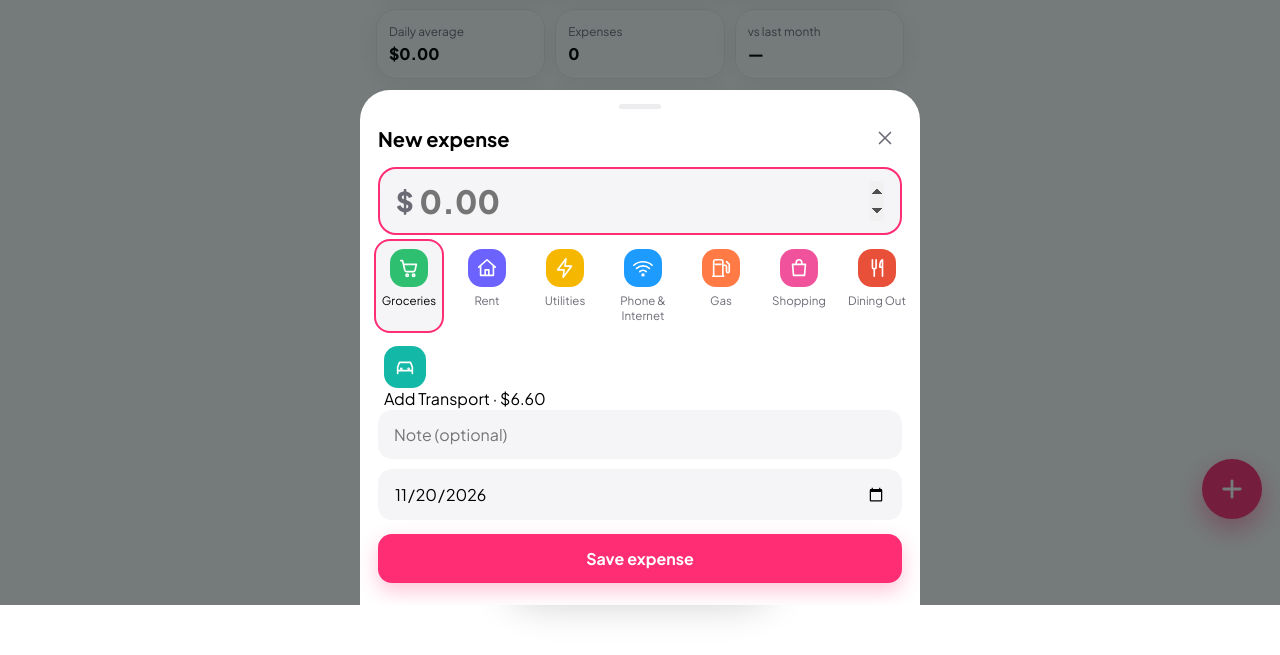
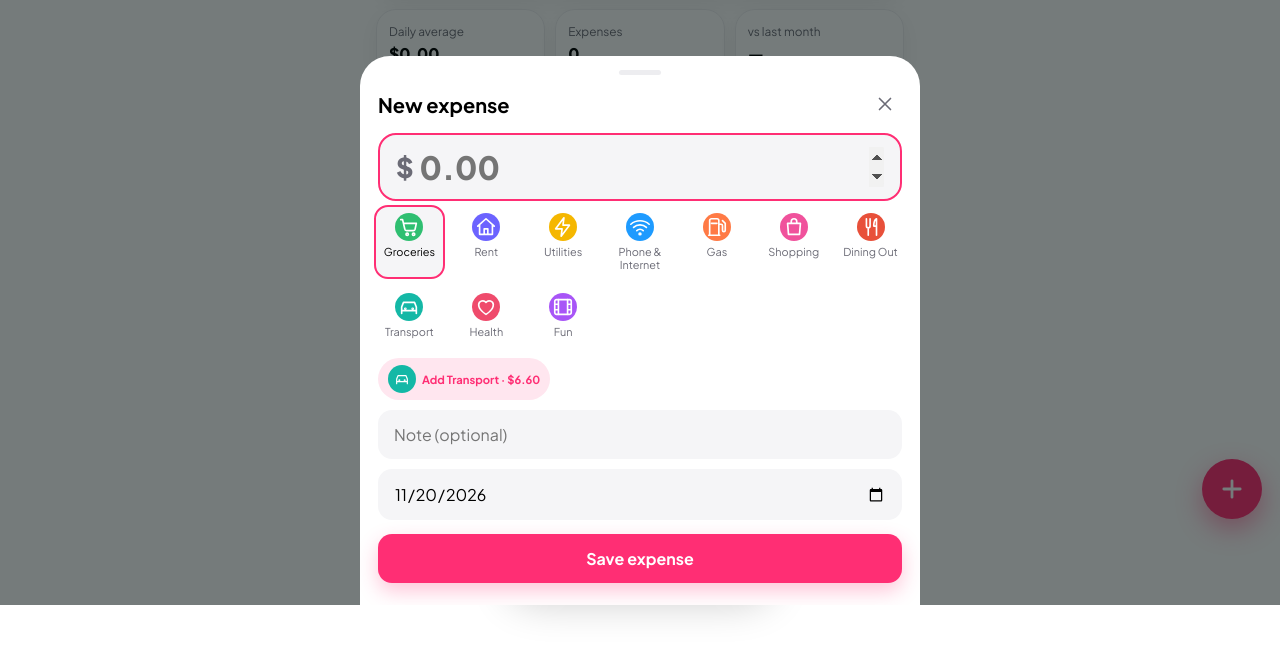
Before and after one commit to omor-faruque/expense-tracker, a plain HTML site: page index.html in a window 1280 px wide. Both pictures are taken after a click on the button 1232 px from the left and 684 px from the top of the page. Shown: the part 195-850 px from the top of the page. Drawn offline with Linux system fonts and the light colour scheme.

Commit message:
Refactor styles for .ic and .chip classes

```diff
--- a/styles.css
+++ b/styles.css
@@ -39,7 +39,7 @@ h1{font-size:1.5rem;font-weight:800;margin:0;letter-spacing:-.02em}
 .bar i{display:block;width:100%;max-width:38px;border-radius:10px 10px 4px 4px;background:var(--bd);height:0;transition:height 1s cubic-bezier(.2,.8,.2,1)}
 .bar.cur i{background:linear-gradient(#FF7EA8,var(--ac))}
 .row{display:flex;align-items:center;gap:12px;padding:10px 0}
-.ic{width:42px;height:42px;border-radius:14px;display:grid;place-items:center;color:#fff;flex:none;transition:transform .3s}
+.ic{width:28px;height:28px;border-radius:14px;display:grid;place-items:center;color:#fff;flex:none;transition:transform .3s}
 .row:active .ic{transform:scale(.9) rotate(-6deg)}
 .rb{flex:1;min-width:0}.rb b{display:block;font-weight:600;white-space:nowrap;overflow:hidden;text-overflow:ellipsis}
 .rb small{color:var(--mu)}
@@ -76,10 +76,12 @@ input:focus{outline:0;border-color:var(--ac)}
 .sheet{position:absolute;left:0;right:0;bottom:0;max-width:560px;margin:auto;background:var(--sf);border-radius:30px 30px 0 0;padding:22px 18px calc(22px + env(safe-area-inset-bottom,0px));transform:translateY(100%);transition:transform .45s cubic-bezier(.2,.9,.25,1);max-height:92%;overflow:auto}
 .ov.open .sheet{transform:none}
 .sheet h3{margin:0 0 12px;font-size:1.25rem}
-.chips{display:flex;gap:8px;overflow-x:auto;padding:4px 0 12px;margin:0 -4px}
-.chip{display:flex;flex-direction:column;align-items:center;gap:6px;font-size:.72rem;min-width:70px;padding:8px 4px;border-radius:16px;border:2px solid transparent;color:var(--mu)}
+.chips{display:grid;grid-template-columns:repeat(auto-fit,minmax(64px,1fr));gap:6px;padding:4px 0 12px;margin:0 -4px}
+.chip{display:flex;flex-direction:column;align-items:center;gap:4px;font-size:.68rem;min-width:0;width:100%;padding:6px 3px;border-radius:14px;border:2px solid transparent;color:var(--mu)}
 .chip.on{border-color:var(--ac);color:var(--ink);background:var(--sf2)}
-.chip .ic{width:38px;height:38px}
+.chip .ic{width:28px;height:28px}
+.quick-add{display:inline-flex;align-items:center;gap:6px;margin:0 0 10px;padding:7px 10px;border-radius:99px;background:var(--acs);color:var(--ac);font-size:.7rem;font-weight:700}
+.quick-add svg.i{width:16px;height:16px}
 .toast{display:flex;align-items:center;gap:14px;white-space:nowrap;position:fixed;top:calc(14px + env(safe-area-inset-top,0px));left:50%;transform:translate(-50%,-90px);background:var(--ink);color:var(--bg);padding:11px 18px;border-radius:99px;font-weight:600;font-size:.9rem;z-index:20;transition:transform .4s cubic-bezier(.3,1.4,.5,1)}
 .toast.show{transform:translate(-50%,0)}
 .tv{animation:pop .45s ease both}
```
